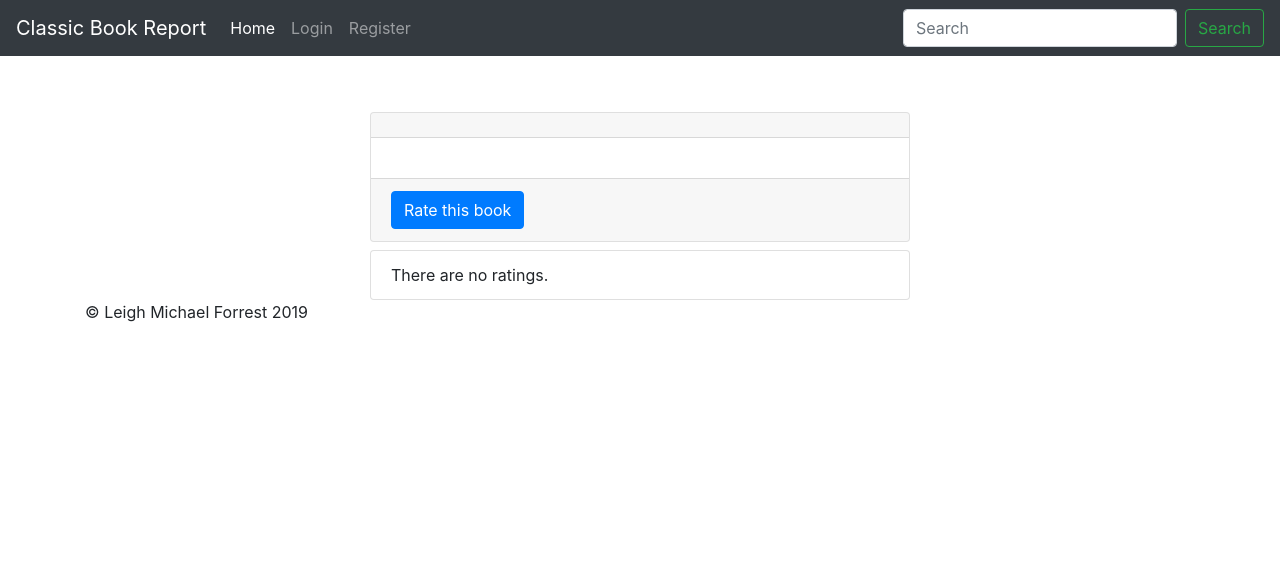
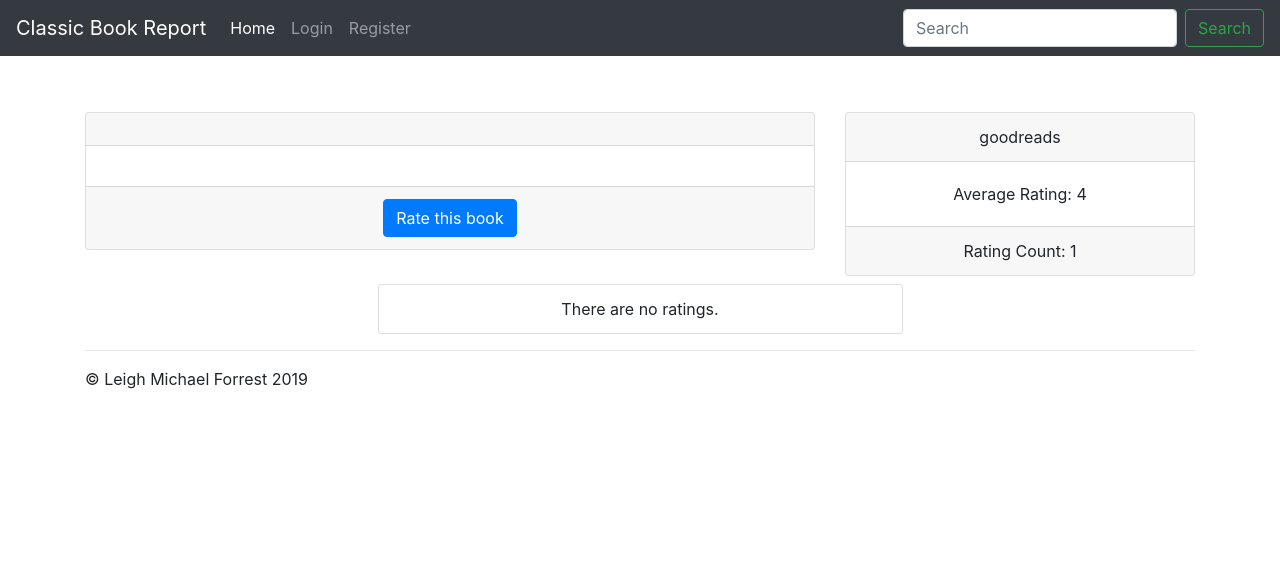
Before and after one commit to leighmforrest/project1, a Flask app: template app/books/templates/books/detail.html in a window 1280 px wide. Shown: the top 574 px of the page. Run offline with Flask 2, Linux system fonts and the light colour scheme; the template is opened without the code that fills it, so the values that code supplies are empty; parts of the project's set-up code (start-up, migrations or seed data) failed here and were passed over; some libraries are stand-ins or nearby versions.

Commit message:
flake8 and further imporvements

```diff
--- a/app/__init__.py
+++ b/app/__init__.py
@@ -1,6 +1,6 @@
 import os
 
-from flask import Flask, session
+from flask import Flask
 from flask_session import Session
 from flask_bcrypt import Bcrypt
 
--- /dev/null
+++ b/app/auth/templates/auth/dashboard.html
@@ -0,0 +1,5 @@
+{% extends 'base.html' %}
+
+{% block content %}
+<div class="col-md-12"><h3 class="text-center">{{ handle }}</h3></div>
+{% endblock %}
--- a/app/books/templates/books/detail.html
+++ b/app/books/templates/books/detail.html
@@ -7,9 +7,9 @@
 {% block hero %}{% endblock %}
 
 {% block content %}
-        <div class="col-md-6 offset-md-3">
-            <div class="card">
-                <div class="card-header">{{ book.title }}</div>
+        <div class="col-md-8 mb-3">
+            <div class="card text-center">
+                <div class="card-header"><h3>{{ book.title }}</h3></div>
                 <div class="card-body">{{ book.name }}</div>
                 <div class="card-footer">
                     <button type="button" class="btn btn-primary" data-toggle="modal" data-target="#pageModal">
@@ -17,6 +17,16 @@
                 </button>
                </div>
             </div>
+        </div>
+        <div class="col-md-4">
+            <div class="card text-center">
+                <div class="card-header">goodreads</div>
+                <div class="card-body">Average Rating: 4</div>
+                <div class="card-footer">
+                    Rating Count: 1
+               </div>
+            </div>
+        </div>
         </div>
         <div class="col-md-6 offset-md-3 mt-2">
             <ul class="list-group">
@@ -30,7 +40,7 @@
                         </li>
                     {% endfor %}
                 {% else %}
-                    <li class="list-group-item">There are no ratings.</li>
+                    <li class="list-group-item text-center">There are no ratings.</li>
                 {% endif %}
             </ul>
         </div>
--- a/app/home/routes.py
+++ b/app/home/routes.py
@@ -1,8 +1,8 @@
-from flask import redirect, session, request, url_for, flash, render_template
+from flask import render_template
 
 
 from . import home_blueprint
-from app.auth.forms import RegistrationForm, LoginForm
+from app.auth.forms import LoginForm
 from app.models import Book
 
 
--- /dev/null
+++ b/app/static/style/styles.css
@@ -0,0 +1,3 @@
+body {
+    background-color: red;
+}
--- a/app/templates/base.html
+++ b/app/templates/base.html
@@ -33,7 +33,7 @@
       }
     </style>
     <!-- Custom styles for this template -->
-    <link href="jumbotron.css" rel="stylesheet">
+    <link rel="stylesheet" href="{{ url_for('static', filename='styles/style.css') }}">
   </head>
   <body>
     {% include 'partials/_nav.html' %}
--- a/app/templates/partials/_rating_modal.html
+++ b/app/templates/partials/_rating_modal.html
@@ -19,12 +19,17 @@
             {{ form.rating }}
             {{ render_field(form.comment, class='form-control')}}
             <button type="button" class="btn btn-secondary" data-dismiss="modal">Close</button>
+            {% if has_rating %}
             <input type="submit" class="btn btn-primary" value="Comment" />
+            {% else %}
+            <input type="submit" class="btn btn-primary" value="Update" />
+            {% endif %}
         </form>
       </div>
       <div class="modal-footer">
         {% if not has_rating %}
             <form action="{{ url_for('books.delete_comment', isbn=isbn) }}" method="post">
+              {{ delete_rating_form.hidden_tag() }}
               <input type="submit" class="btn btn-danger" value="Delete" />
             </form>
         {% endif %}
--- a/app/utils/decorators.py
+++ b/app/utils/decorators.py
@@ -1,5 +1,5 @@
 from functools import wraps
-from flask import session, request, redirect, url_for, abort, flash
+from flask import session, redirect, url_for, flash
 
 
 def login_required(f):
```
Also changed, not shown: app/auth/forms.py (+12 -6 lines), app/auth/routes.py (+9 -4 lines), app/books/forms.py (+9 -4 lines), app/books/routes.py (+61 -53 lines), app/models.py (+8 -10 lines), 1 other file.
